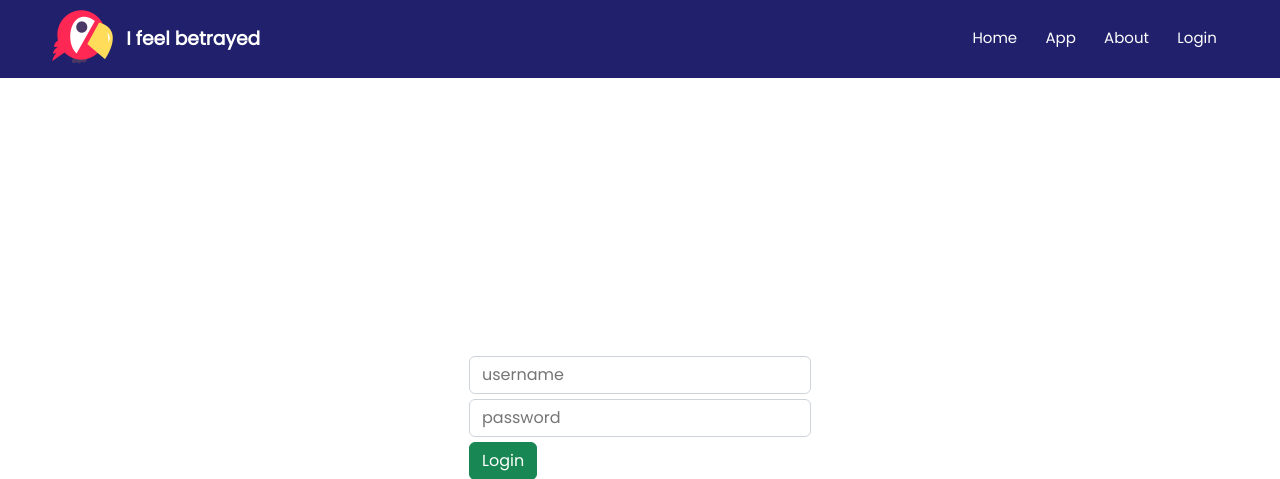
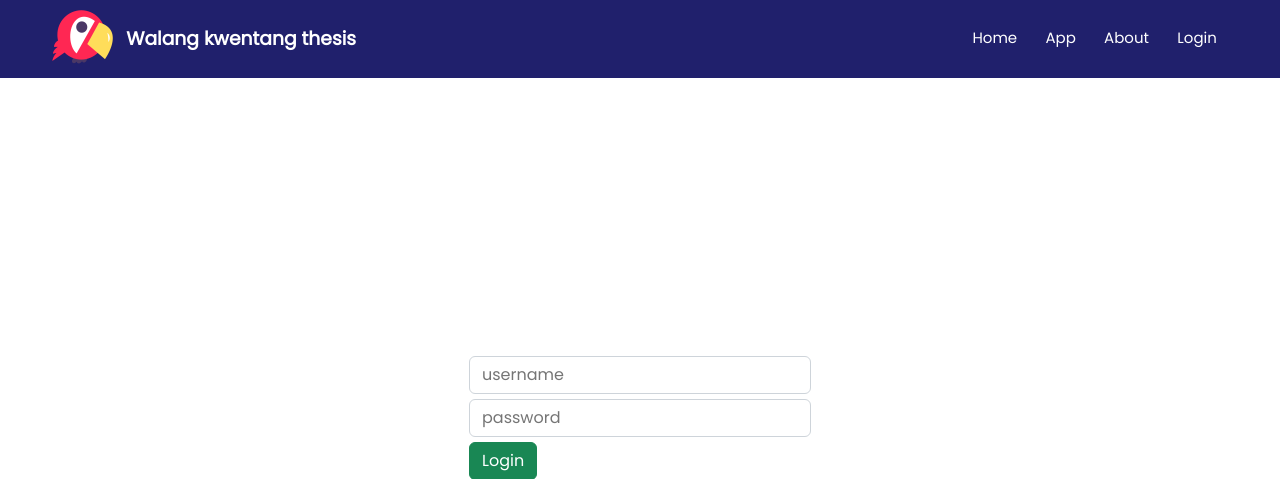
Before and after one commit to xtnctx/BFRBSys, a Django app: page /login/ in a window 1280 px wide. Shown: the top 479 px of the page. Run offline with Django 4.2, Linux system fonts and the light colour scheme.

Commit message:
Update navbar.html

```diff
--- a/website/templates/navbar.html
+++ b/website/templates/navbar.html
@@ -8,7 +8,7 @@
 <div id="navbar" class="nav-container">
     <nav>
         <a href="{% url 'home' %}"><img src="{% static 'images/logo.png' %}"></a>
-        <h3>I feel betrayed</h3>
+        <h3>Walang kwentang thesis</h3>
 
         <div class="nav-links" id="navLinks">
 
```
